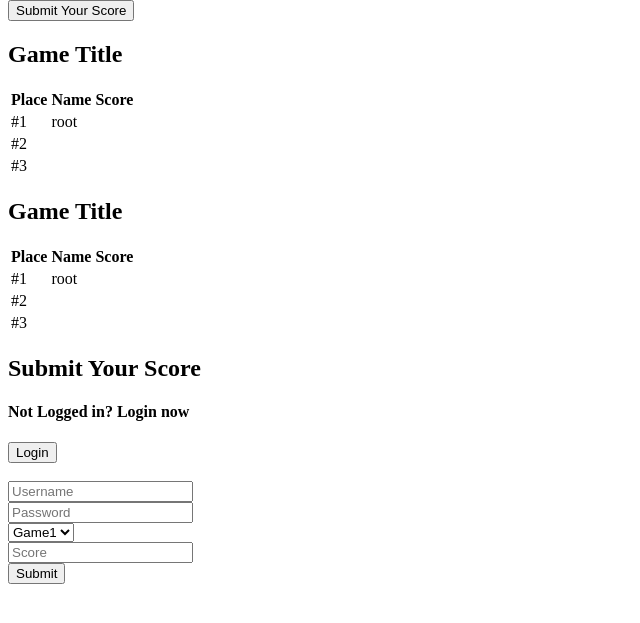
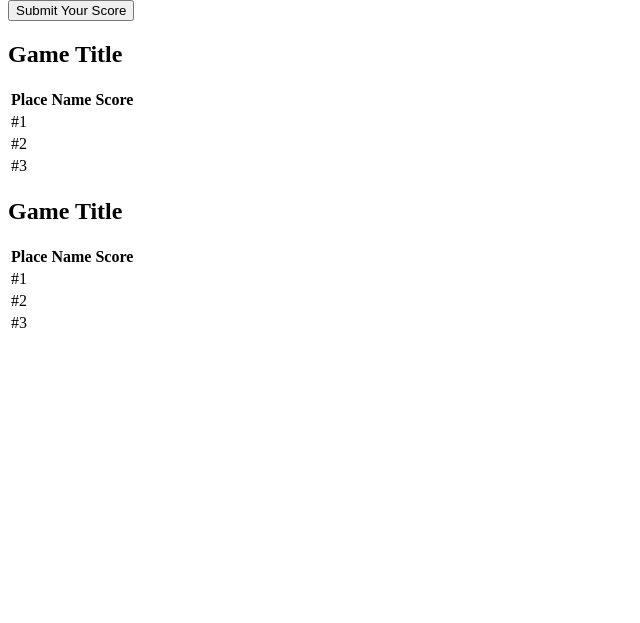
Before and after one commit to Leymabeans/lame-games, a PHP site: page /leaderboard.php in a window 1280 px wide. Shown: the part 26-649 px from the top of the page, without its empty margins (0-640 px from the left). Run offline with PHP 8.4, Linux system fonts and the light colour scheme; data that the repository does not hold is empty.

Commit message:
Deleted score input method

```diff
--- a/CONTENT/leaderboard.php
+++ b/CONTENT/leaderboard.php
@@ -1,40 +1,3 @@
-<!--Processing for the leaderboard submissions===================-->
-<?php
-  //1 Connect to MySQL database
-  $host = "localhost";
-  $username = "root";
-  $password = "root";
-  $database = "z_lamegames";
-  $db = mysqli_connect($host, $username, $password, $database) or die('Error connecting to MySQL server');
-
-  //2 Check connection
-  if($db === false){
-    die("Error: Could not connect to the database" . mysqli_connect_error());
-  }
-
-  //3 Take the inputed information
-  if ($SERVER["REQUEST_METHOD"] == "POST") {
-    $username = $_POST["username"];
-    $pass = $_POST["pass"];
-    $score = $_POST["score"];
-    $game = $_POST["game"];
-}
-
-  //4 Take all information from the lamegames database
-  $query = "SELECT * FROM users";
-  mysqli_query($db, $query) or die("Error querying database");
-
-  //5 Insert information to phpmyadmin
-  $sql = "INSERT INTO users VALUES ('$username', '$_POST[pass]', '$score')";
-  if (!mysqli_query($db, $sql)) {
-    echo 'Error: Could not execute $sql ' . mysqli_error($db);
-  }
-
-  //6 Close connection to MySQL database
-  mysqli_close($db);
-?>
-
-
 <!--Meta Data======================================================= -->
 <!DOCTYPE html>
 <html>
@@ -77,8 +40,8 @@
       <tbody>
         <tr>
           <td>#1</td>
-          <td><?PHP echo $username ?></td>
-          <td><?PHP echo $score?></td>
+          <td></td>
+          <td></td>
         </tr>
         <tr>
           <td>#2</td>
@@ -109,8 +72,8 @@
       <tbody>
         <tr>
           <td>#1</td>
-          <td><?PHP echo $username ?></td>
-          <td><?PHP echo $score?></td>
+          <td></td>
+          <td></td>
         </tr>
         <tr>
           <td>#2</td>
@@ -124,31 +87,5 @@
         </tr>
       </tbody>
     </table>
-
-
-
-<!--Submission Form===============================================-->
-    <h2 class="special2" id="bottom">Submit Your Score</h2>
-    <form class="special" action="<?PHP echo htmlspecialchars($_SERVER["PHP_SELF"]);?>" method="post">
-      <h4>Not Logged in? Login now</h4>
-      <button> Login</button>
-      <br><br>
-      <input type="text" name="username" autocomplete="off" placeholder="Username">
-      <br>
-
-      <input class="formcomponent" type="text" name="pass" autocomplete="off" placeholder="Password">
-      <br>
-
-      <select class="formcomponent" name="game">
-        <option>Game1</option>
-        <option>Game2</option>
-      </select>
-      <br>
-
-      <input class="formcomponent" type="text" name="score" autocomplete="off" placeholder="Score">
-      <br>
-
-      <button class="formcomponent important">Submit</button>
-    </form>
   </body>
 </html>
```
